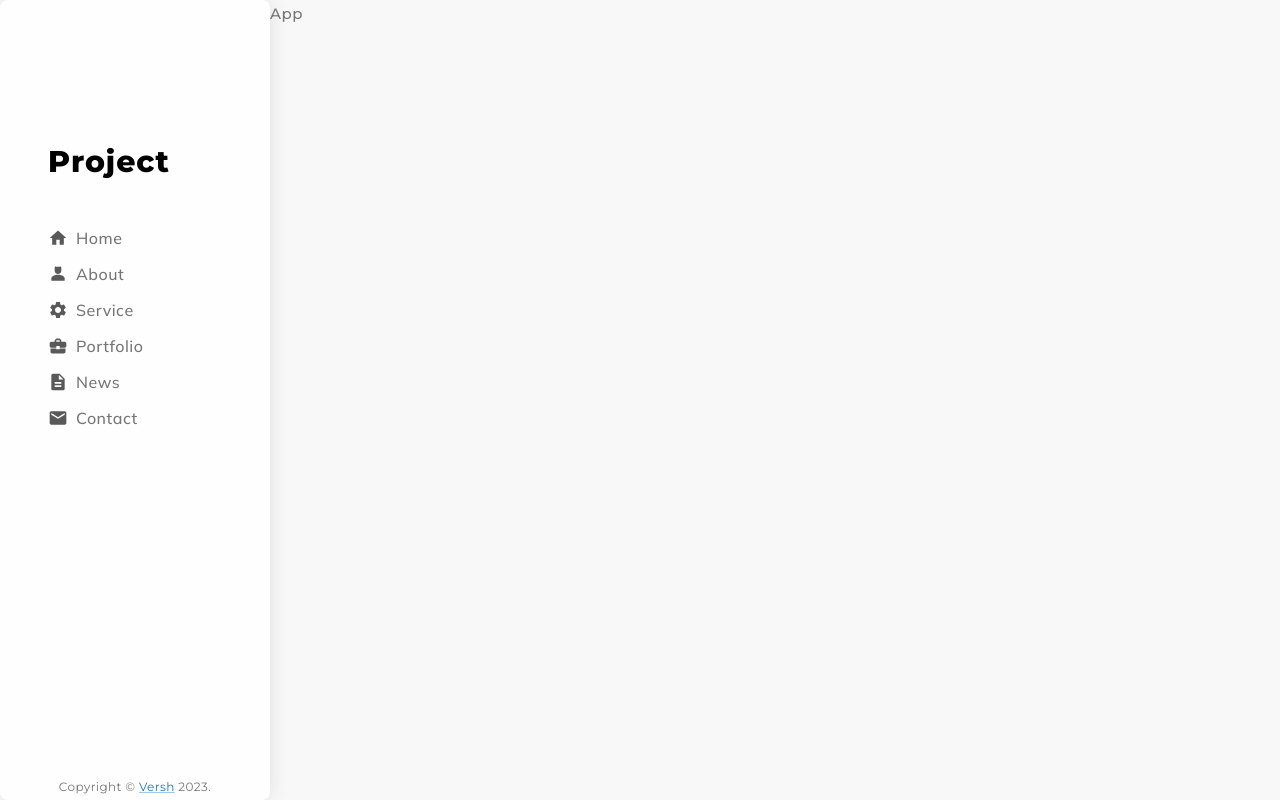
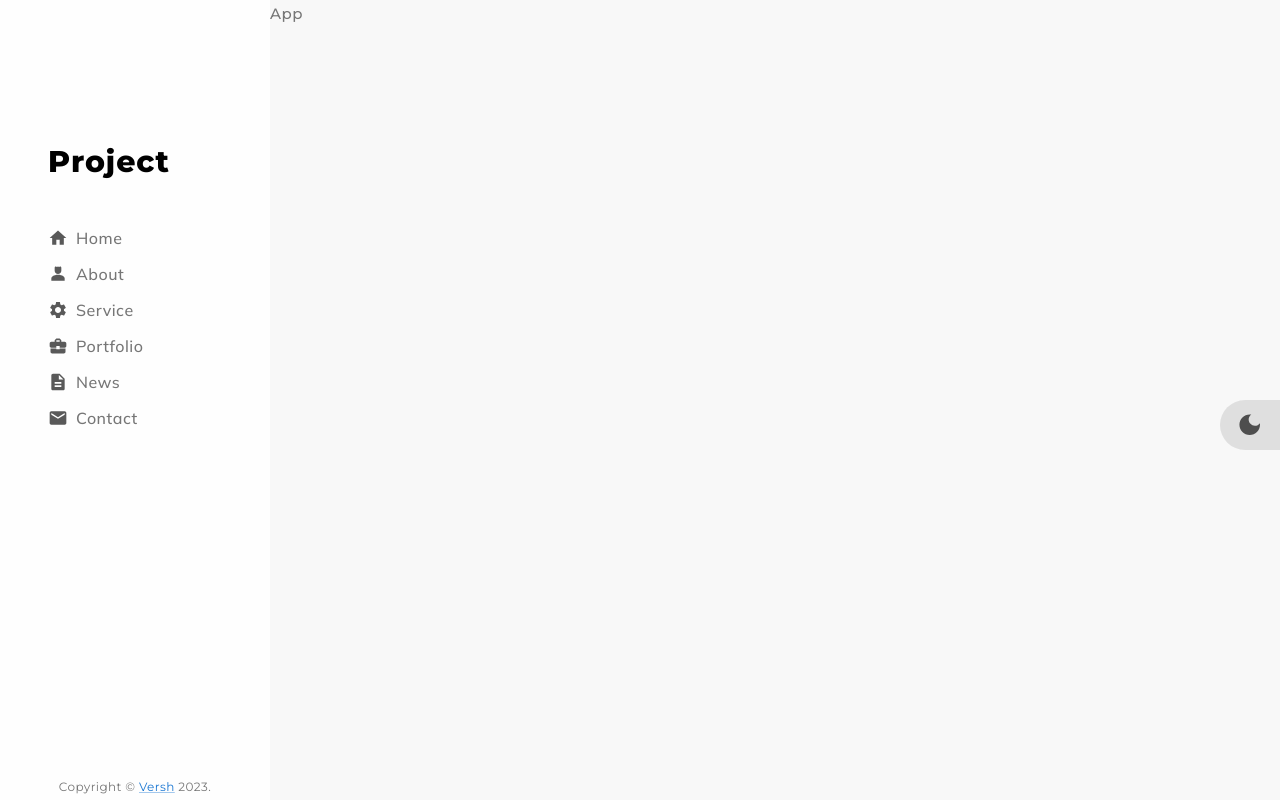
Before and after one commit to Mdjuealhossain/Portfulio_1, a Next.js app: page /en in a window 1280 px wide. Built offline with nearby package versions, Linux system fonts and the light colour scheme.

Commit message:
feat: mode and drawer

```diff
--- a/src/layouts/PortfulioLayout/index.tsx
+++ b/src/layouts/PortfulioLayout/index.tsx
@@ -1,13 +1,39 @@
+"use client";
 import React, { FC } from "react";
 
 import { PortfulioLayoutProps } from "./Types";
-import { Box, Grid, AppBar, Card } from "@mui/material";
+import { Box, Grid, AppBar, Card, IconButton } from "@mui/material";
+import DarkModeIcon from "@mui/icons-material/DarkMode";
 import Sidebar from "src/widgets/SideBar";
 import Header from "src/widgets/Header";
+
+const MuiBox = () => {
+  return (
+    <Box
+      position="absolute"
+      right={0}
+      top="50%"
+      width={60}
+      height={50}
+      sx={(theme) => ({
+        bgcolor: theme.palette.success.light,
+        display: { xs: "none", lg: "flex" },
+      })}
+      justifyContent="center"
+      alignItems="center"
+      borderRadius="32px 0 0 32px"
+    >
+      <IconButton>
+        <DarkModeIcon />
+      </IconButton>
+    </Box>
+  );
+};
 
 const PortfulioLayout: FC<PortfulioLayoutProps> = ({ children }) => {
   return (
     <>
+      <MuiBox />
       <Grid container sx={{ display: { lg: "none" } }}>
         <Grid item xs={12} height={70}>
           <Header />
@@ -18,7 +44,7 @@ const PortfulioLayout: FC<PortfulioLayoutProps> = ({ children }) => {
         height="100%"
         sx={{ display: { xs: "none", lg: "flex" } }}
       >
-        <Grid item width={270}>
+        <Grid item width={270} bgcolor="red">
           <Sidebar />
         </Grid>
         <Grid item width="calc(100% - 270px)">
--- a/src/theme/overrides/Backdrop.ts
+++ b/src/theme/overrides/Backdrop.ts
@@ -2,7 +2,9 @@ import { Theme, Components } from "@mui/material/styles";
 
 const MuiBackdrop: Components<Theme>["MuiBackdrop"] = {
   styleOverrides: {
-    root: ({ theme, ownerState }) => ({}),
+    root: ({ theme, ownerState }) => ({
+      background: "transparent",
+    }),
   },
 };
 
--- a/src/theme/palette/light.ts
+++ b/src/theme/palette/light.ts
@@ -34,7 +34,7 @@ export default {
   success: {
     dark: "#1b5e20",
     main: "#2e7d32",
-    light: "#4caf50",
+    light: "rgba(0,0,0,0.1)",
     contrastText: "#fff",
   },
   grey: {
--- a/src/widgets/Header/index.tsx
+++ b/src/widgets/Header/index.tsx
@@ -1,4 +1,4 @@
-import { FC } from "react";
+import { FC, useState, useContext } from "react";
 
 import AppBar from "@mui/material/AppBar";
 import IconButton from "@mui/material/IconButton";
@@ -7,20 +7,61 @@ import ViewHeadlineIcon from "@mui/icons-material/ViewHeadline";
 import Typography from "@mui/material/Typography";
 import Toolbar from "@mui/material/Toolbar";
 import { HeaderProps } from "./Types";
+import { Drawer } from "@mui/material";
+import Sidebar from "../SideBar";
+import { ColorModeContext } from "src/theme";
 
 const Header: FC<HeaderProps> = () => {
+  const [open, setOpen] = useState(false);
+  // "use client";
+  // import React, { useState } from "react";
+  // import { Box, Button, Drawer } from "@mui/material";
+  // import Sidebars from "src/widgets/Sidbars";
+  // import Sidebar from "src/widgets/SideBar";
+
+  // const App = () => {
+  //   const [open, setOpen] = useState(false);
+
+  //   return (
+  //     <Box>
+  //       <Button
+  //         onClick={() => {
+  //           setOpen(true);
+  //         }}
+  //       >
+  //         Button
+  //       </Button>
+  //       <Drawer
+  //         anchor="left"
+  //         open={open}
+  //         onClose={() => {
+  //           setOpen(false);
+  //         }}
+  //       >
+  //         <Sidebar />
+  //       </Drawer>
+  //     </Box>
+  //   );
+  // };
+
+  // export default App;
+  const { toggleColorMode } = useContext(ColorModeContext);
+
   return (
     <AppBar color="inherit">
       <Toolbar>
         <Typography sx={{ letterSpacing: 3 }} variant="h3" flexGrow={1}>
           PORT
         </Typography>
-        <IconButton>
+        <IconButton onClick={toggleColorMode}>
           <DarkModeIcon />
         </IconButton>
-        <IconButton>
+        <IconButton onClick={() => setOpen(true)}>
           <ViewHeadlineIcon />
         </IconButton>
+        <Drawer open={open} onClose={() => setOpen(false)} elevation={0}>
+          <Sidebar />
+        </Drawer>
       </Toolbar>
     </AppBar>
   );
--- a/src/widgets/SideBar/index.tsx
+++ b/src/widgets/SideBar/index.tsx
@@ -8,9 +8,12 @@ import { sidebarData } from "src/app/componentSata/sidebarData";
 const Sidebar: FC<SidebarProps> = () => {
   return (
     <Paper
+      elevation={0}
+      square
       sx={{
         display: "flex",
         height: "100%",
+        width: 270,
         flexDirection: "column",
         justifyContent: "space-between",
       }}
```
